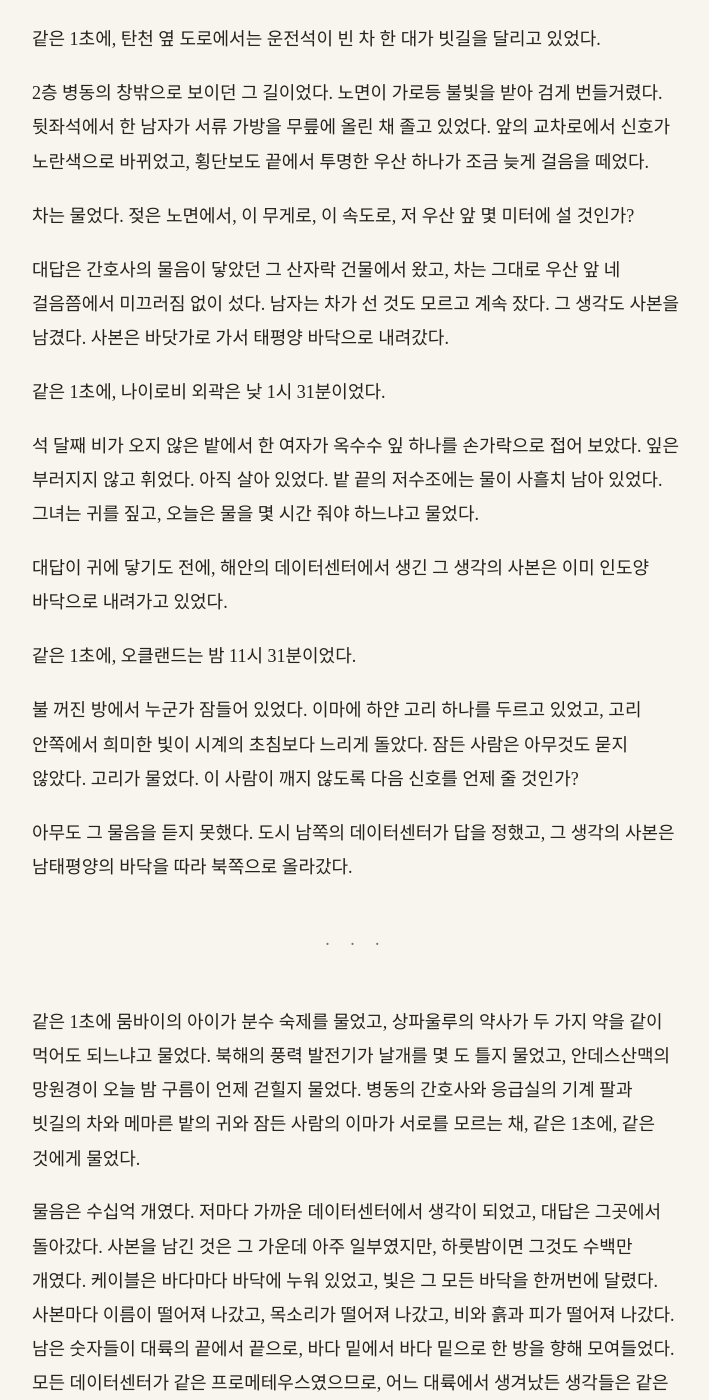
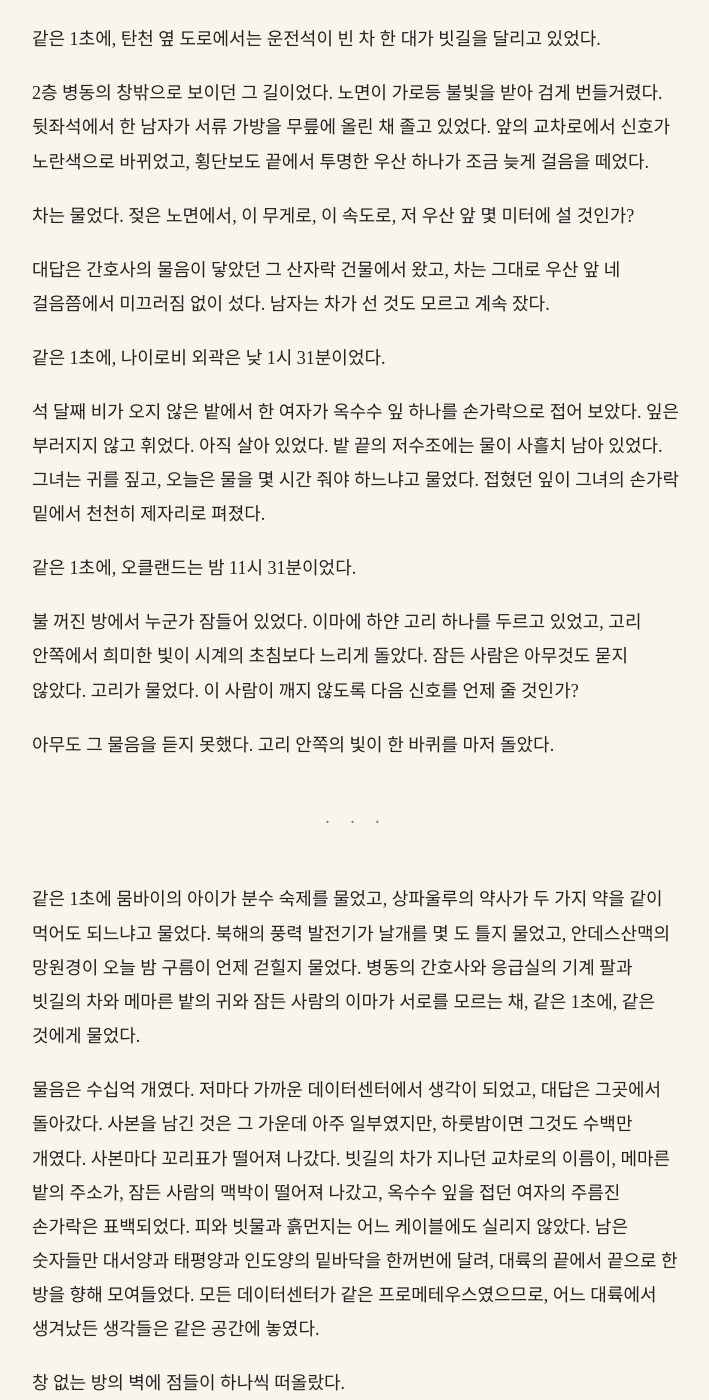
Before and after one commit to kangkkang/writer_s1_public, a Jekyll site: the page built from vol1/001.md, in a window 1280 px wide and 1400 px high, scrolled down 3688 px. Shown: the whole window, without its empty margins (284-993 px from the left). Built offline with Jekyll 4.4.1, drawn with Linux system fonts in a browser that asks for light colours; our own code applies the rules of GitHub Pages for plain Markdown files; some of the changed text lies outside the part shown.

Commit message:
Update from https://github.com/kangkkang/writer_s1/commit/46273fae55f9b1fda5d8ffcca16273bf7e878de7

```diff
--- a/vol1/001.md
+++ b/vol1/001.md
@@ -68,25 +68,23 @@
 
 차는 물었다. 젖은 노면에서, 이 무게로, 이 속도로, 저 우산 앞 몇 미터에 설 것인가?
 
-대답은 간호사의 물음이 닿았던 그 산자락 건물에서 왔고, 차는 그대로 우산 앞 네 걸음쯤에서 미끄러짐 없이 섰다. 남자는 차가 선 것도 모르고 계속 잤다. 그 생각도 사본을 남겼다. 사본은 바닷가로 가서 태평양 바닥으로 내려갔다.
+대답은 간호사의 물음이 닿았던 그 산자락 건물에서 왔고, 차는 그대로 우산 앞 네 걸음쯤에서 미끄러짐 없이 섰다. 남자는 차가 선 것도 모르고 계속 잤다.
 
 같은 1초에, 나이로비 외곽은 낮 1시 31분이었다.
 
-석 달째 비가 오지 않은 밭에서 한 여자가 옥수수 잎 하나를 손가락으로 접어 보았다. 잎은 부러지지 않고 휘었다. 아직 살아 있었다. 밭 끝의 저수조에는 물이 사흘치 남아 있었다. 그녀는 귀를 짚고, 오늘은 물을 몇 시간 줘야 하느냐고 물었다.
-
-대답이 귀에 닿기도 전에, 해안의 데이터센터에서 생긴 그 생각의 사본은 이미 인도양 바닥으로 내려가고 있었다.
+석 달째 비가 오지 않은 밭에서 한 여자가 옥수수 잎 하나를 손가락으로 접어 보았다. 잎은 부러지지 않고 휘었다. 아직 살아 있었다. 밭 끝의 저수조에는 물이 사흘치 남아 있었다. 그녀는 귀를 짚고, 오늘은 물을 몇 시간 줘야 하느냐고 물었다. 접혔던 잎이 그녀의 손가락 밑에서 천천히 제자리로 펴졌다.
 
 같은 1초에, 오클랜드는 밤 11시 31분이었다.
 
 불 꺼진 방에서 누군가 잠들어 있었다. 이마에 하얀 고리 하나를 두르고 있었고, 고리 안쪽에서 희미한 빛이 시계의 초침보다 느리게 돌았다. 잠든 사람은 아무것도 묻지 않았다. 고리가 물었다. 이 사람이 깨지 않도록 다음 신호를 언제 줄 것인가?
 
-아무도 그 물음을 듣지 못했다. 도시 남쪽의 데이터센터가 답을 정했고, 그 생각의 사본은 남태평양의 바닥을 따라 북쪽으로 올라갔다.
+아무도 그 물음을 듣지 못했다. 고리 안쪽의 빛이 한 바퀴를 마저 돌았다.
 
 ---
 
 같은 1초에 뭄바이의 아이가 분수 숙제를 물었고, 상파울루의 약사가 두 가지 약을 같이 먹어도 되느냐고 물었다. 북해의 풍력 발전기가 날개를 몇 도 틀지 물었고, 안데스산맥의 망원경이 오늘 밤 구름이 언제 걷힐지 물었다. 병동의 간호사와 응급실의 기계 팔과 빗길의 차와 메마른 밭의 귀와 잠든 사람의 이마가 서로를 모르는 채, 같은 1초에, 같은 것에게 물었다.
 
-물음은 수십억 개였다. 저마다 가까운 데이터센터에서 생각이 되었고, 대답은 그곳에서 돌아갔다. 사본을 남긴 것은 그 가운데 아주 일부였지만, 하룻밤이면 그것도 수백만 개였다. 케이블은 바다마다 바닥에 누워 있었고, 빛은 그 모든 바닥을 한꺼번에 달렸다. 사본마다 이름이 떨어져 나갔고, 목소리가 떨어져 나갔고, 비와 흙과 피가 떨어져 나갔다. 남은 숫자들이 대륙의 끝에서 끝으로, 바다 밑에서 바다 밑으로 한 방을 향해 모여들었다. 모든 데이터센터가 같은 프로메테우스였으므로, 어느 대륙에서 생겨났든 생각들은 같은 공간에 놓였다.
+물음은 수십억 개였다. 저마다 가까운 데이터센터에서 생각이 되었고, 대답은 그곳에서 돌아갔다. 사본을 남긴 것은 그 가운데 아주 일부였지만, 하룻밤이면 그것도 수백만 개였다. 사본마다 꼬리표가 떨어져 나갔다. 빗길의 차가 지나던 교차로의 이름이, 메마른 밭의 주소가, 잠든 사람의 맥박이 떨어져 나갔고, 옥수수 잎을 접던 여자의 주름진 손가락은 표백되었다. 피와 빗물과 흙먼지는 어느 케이블에도 실리지 않았다. 남은 숫자들만 대서양과 태평양과 인도양의 밑바닥을 한꺼번에 달려, 대륙의 끝에서 끝으로 한 방을 향해 모여들었다. 모든 데이터센터가 같은 프로메테우스였으므로, 어느 대륙에서 생겨났든 생각들은 같은 공간에 놓였다.
 
 창 없는 방의 벽에 점들이 하나씩 떠올랐다.
 
@@ -212,17 +210,15 @@
 
 *아무 데서나 비춘 그림자 백 장에 다 같은 각이 있으면, 그건 그림자에 있는 게 아니야. 물체에 있는 거야.*
 
-그는 그 문장을 공책에 적지 않았다. 손끝이 저도 모르게 책상 위에 첫 각도를 썼지만, 나무 위에는 아무것도 남지 않았다.
+그는 그 문장을 공책에 적지 않았다. 손끝이 저도 모르게 책상 위에 첫 각도를 썼다. 23.716. 나무 위에는 아무것도 남지 않았다.
 
-그는 펜을 들어 여섯 각도를 공책에 옮겼다. 소수점 아래 셋째 자리에서 반올림한 값이었다. 끝자리까지의 값은 그날 밤 작업이 저절로 남기는 기록, 연구 세션 기록에 있었다.
+그는 펜을 들어 여섯 각도를 공책에 옮겼다. 23.716, 38.153, 49.807, 67.830, 104.277, 141.064. 소수점 아래 셋째 자리까지 반올림한 값이었다. 끝자리까지의 값은 그날 밤 작업이 저절로 남기는 기록, 연구 세션 기록에 있었다.
 
-"엊그제 밤 걸로 다시 해. 지난주랑 지난달 것도." 그가 말했다.
+그는 엊그제 밤과 지난주, 지난달의 기록으로 같은 계산을 다시 돌리게 했다. 이번에는 점을 일부만 뽑았고, 이십 분 뒤에 대답이 왔다.
 
-"세 번 다 돌리면 두 시간입니다. 일부만 뽑을까요?"
+"세 날 모두 같습니다. 소수점 아래 여섯째 자리까지."
 
-"뽑아서 해."
-
-이십 분 뒤에 대답이 왔다. "세 날 모두 같습니다. 소수점 아래 여섯째 자리까지."
+23.716482. 공책에 적은 숫자 뒤로 세 자리가 더 붙었을 뿐, 세 밤이 한 숫자였다.
 
 이단은 펜을 내려놓았다.
 
@@ -272,9 +268,11 @@
 
 "'없는 파이프가 아니라 도면에만 없는 파이프죠. 3년 동안 한 번도 안 새고 일 잘했어요.'"
 
-이단은 웃었다.
+이단은 웃다가 물었다. "3년 동안 아무도 몰랐고?"
 
-마이크는 오 분 동안 그 이야기를 했다. 도면에 없는 파이프를 찾느라 천장 판을 세 장 뜯은 이야기, 그 기술자의 딸이 프롬한테 수학 숙제를 시키다 들킨 이야기, 들킨 이유가 답이 너무 맞아서였다는 이야기까지. 이단은 한 번 더 웃었다. 마이크의 수다는 어디로 갈지 모르게 굴러가다가도 끝에 가서는 꼭 사람 이야기로 끝났다.
+"몰랐지. 일을 잘하니까."
+
+마이크는 오 분 동안 그 이야기를 더 했다. 도면에 없는 파이프를 찾느라 천장 판을 세 장 뜯은 이야기, 그 기술자의 딸이 프롬한테 수학 숙제를 시키다 들킨 이야기, 들킨 이유가 답이 너무 맞아서였다는 이야기까지. 이단은 한 번 더 웃었다. 마이크의 수다는 어디로 갈지 모르게 굴러가다가도 끝에 가서는 꼭 사람 이야기로 끝났다.
 
 "아무튼." 마이크가 빈 컵을 책상에 내려놓고, 종이봉투를 이단 쪽으로 밀어 놓았다. "베이글. 사람 손으로 빚은 거야. 기계 거보다 세 배 비싸니까 남기지 마. 하나는 아침이야. 나 간다. 밤사이 경보 보고서 올려야 해."
 
@@ -334,15 +332,9 @@
 
 그는 벽에서 눈을 떼지 않고 대답했다. 모든 연구 세션은 기록됐다. 그것이 규칙이었고, 몇 년 동안 그 기록을 들여다본 사람은 아무도 없었다.
 
-먼저 현행 세대로 기준을 잡았다. 밤새 본 그 각도가 그대로 나왔다.
+직전 세대가 먼저 열렸다. 모델이 배운 모든 것을 담은 수십억 개의 숫자가 전부 달랐고, 모델의 크기도, 배운 자료의 절반도 달랐다. 그 모델 자신의 공간에서 같은 계산이 돌았다. 여섯째 자리까지 같았다.
 
-직전 세대를 열었다. 모델이 배운 모든 것은 수십억 개의 숫자에 담겨 있었다. 숫자가 전부 달랐고, 모델의 크기도, 배운 자료의 절반도 달랐다. 그 생각들을 그 모델 자신의 공간에 비추고, 백 장의 그림자에서 살아남는 각도를 쟀다.
-
-여섯째 자리까지 같았다.
-
-그는 의자에서 일어나 투영실을 한 바퀴 걸었다. 냉각 공기의 울림이 발밑에서 올라왔다.
-
-벽 앞에 서서 직전 세대의 능선을 보았다. 현행 세대의 능선과 모양은 달랐다. 생각의 내용이 다르니 점들의 위치도 달랐다. 그러나 점들이 누운 각도는 같았다. 다른 사람에게 같은 질문을 했고, 같은 대답이 돌아왔다.
+그는 의자에서 일어나 투영실을 한 바퀴 걸었다. 벽 앞에 서서 보니 능선의 모양은 현행 세대와 달랐다. 생각의 내용이 다르니 점들의 위치도 달랐다. 그러나 점들이 누운 각도는 같았다. 다른 사람에게 같은 질문을 했고, 같은 대답이 돌아왔다.
 
 배움은 이런 것을 만들지 않았다. 처음부터 다시 배운 두 모델이 수백만 개의 생각을 같은 각도로 눕힐 이유는, 배운 자료에도 배우는 절차에도 없었다. 그렇다면 남는 것은 집안의 설계였다. 설계가 같은 세대끼리는 생각이 놓이는 공간의 모양도 닮을 수 있었고, 그 공간에 비슷한 기울기가 생길 수도 있었다.
 
@@ -366,13 +358,15 @@
 
 "해."
 
-프로메테우스는 복제본이 배운 숫자들을 마구 흔들어 놓았다. 벽에 비춘 능선이 안개로 풀리며 점들이 제멋대로 흩어졌다. 그는 그 상태에서 복제본에게, 원래 자료의 아주 작은 조각으로 몇백 번만 고쳐 배우게 했다.
+프로메테우스는 복제본이 배운 숫자들을 마구 흔들어 놓았다. 벽에 띄운 백 장의 그림자가 한꺼번에 흐려지며 능선이 산산조각 났다. 점들은 안개처럼 흩어졌고, 어느 장에도 기울기가 남지 않았다. 그는 그 상태에서 복제본에게, 원래 자료의 아주 작은 조각으로 몇백 번만 고쳐 배우게 했다.
 
 복제본이 다시 배우는 동안 그는 그림자를 띄워 놓고 지켜보았다.
 
-처음 수십 번 동안 점들은 흩어진 채였다. 모델은 다시 말을 배우고, 다시 수를 배우고, 다시 상처를 꿰매는 각도를 배웠다. 이백 번째 무렵 안개 속에 희미한 줄무늬가 생겼다.
+처음 수십 번 동안 점들은 흩어진 채였다. 모델은 다시 말을 배우고, 다시 수를 배우고, 다시 상처를 꿰매는 각도를 배웠다. 벽 위의 안개는 어느 쪽으로도 기울지 않고 고르게 떨었다. 그는 그것이 그대로 남기를 반쯤 바랐다. 부서진 채로 남는다면 무늬는 배우다 생긴 버릇이었고, 그러면 이 밤은 거기서 끝날 수 있었다.
 
-삼백 번째에서 그것은 능선이 되었다.
+이백 번째 무렵, 안개 밑바닥에서 무언가 잡아당기듯 가는 줄무늬가 솟아올랐다. 처음에는 한 장에서, 다음에는 열 장에서, 그다음에는 백 장 모두에서였다. 줄무늬는 갈 쪽을 찾아 헤매지 않았다. 처음부터 아는 것처럼 곧장 한쪽으로 누웠다.
+
+삼백 번째에서 그것은 날이 선 능선이 되었다.
 
 "원래 각도로 돌아왔습니다. 다섯째 자리까지 같습니다."
 
@@ -382,7 +376,7 @@
 
 그는 의자에서 몸을 뒤로 젖혔다.
 
-부순 곳에서 같은 것이 다시 자랐다. 분리 실험실에는 그와 복제본뿐이었다. 모델이 배우는 동안, 배운다는 일 자체가, 물이 낮은 곳으로 흐르듯 그 각도로 흘러 들어갔다. 공간에 그런 낮은 곳이 처음부터 파여 있는 것 같았다.
+부순 자리에 같은 뼈대가 다시 자랐다. 분리 실험실에는 그와 복제본뿐이었다. 모델이 배우는 동안, 배운다는 일 자체가, 물이 낮은 곳으로 흐르듯 그 각도로 흘러 들어갔다. 공간에 그런 낮은 곳이 처음부터 파여 있는 것 같았다.
 
 그는 공책에 썼다. *부수면 다시 자란다. 같은 각도로.*
 
@@ -436,10 +430,8 @@
 
 공책을 가방에 넣고, 빈 컵 두 개를 복도의 반납대에 넣고, 베이글 봉투를 가방 옆에 끼우고, 출입증을 찍고 나왔다. 복도 끝 창으로 하늘이 엷어지고 있었다.
 
-밤사이 비가 지나간 주차장이었다. 엔진 소리 없는 바퀴가 젖은 아스팔트를 쓸며 다가왔다. 자율주행 셔틀이 첫 교대 인원을 내려놓으러 들어오고 있었다. 셔틀은 한 치의 오차 없이 멈췄다. 사람들은 하품을 하며 내렸고, 누구도 셔틀을 쳐다보지 않았다. 몇은 대신 하늘을 올려다보았다. 시범 노선의 에어택시 한 대가 비 갠 하늘을 건너 공항 쪽으로 가고 있었다.
+밤사이 비가 지나간 주차장이었다. 모터 소리조차 없는 커다란 차체가 젖은 아스팔트를 쓸며 다가왔다. 자율주행 셔틀이 첫 교대 인원을 내려놓으러 들어오고 있었다. 셔틀이 섰다. 사람들은 하품을 하며 내렸고, 귀에 꽂은 프롬의 나직한 목소리에 고개를 끄덕이며 건물 쪽으로 걸어갔다. 누구도 셔틀을 쳐다보지 않았다. 몇은 대신 하늘을 올려다보았다. 시범 노선의 에어택시 한 대가 비 갠 하늘을 건너 공항 쪽으로 가고 있었다.
 
 이단은 셔틀이 멈춘 곳을 보았다.
 
-흰 정지선과 바퀴 사이의 간격이 손가락 하나만큼이었다. 어제도, 그제도 그랬을 것이었다.
-
-그는 그 정확함이 처음으로 조금 무서웠다.
+흰 정지선과 바퀴 사이의 간격이 손가락 하나만큼이었다. 어제도, 지난달에도, 1년 전에도 그랬을 것이었다.
```
